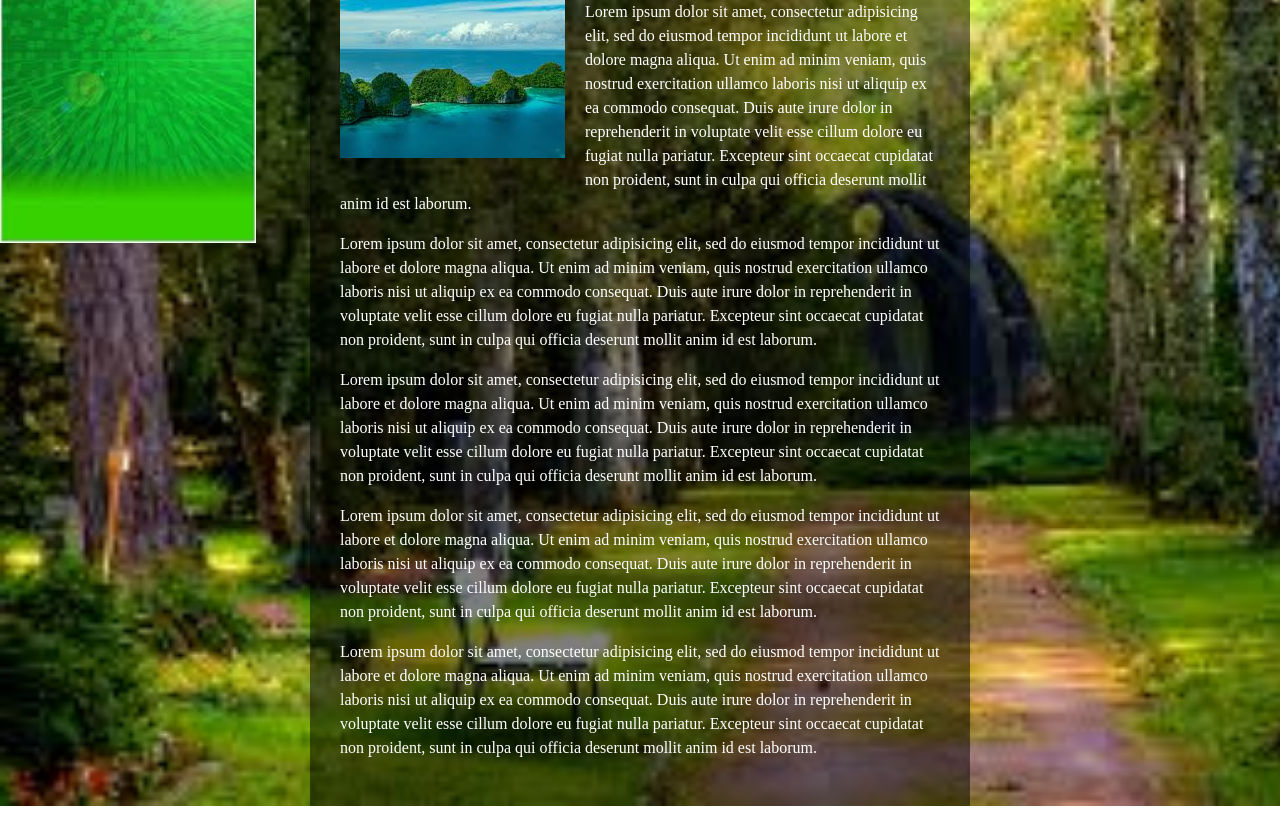
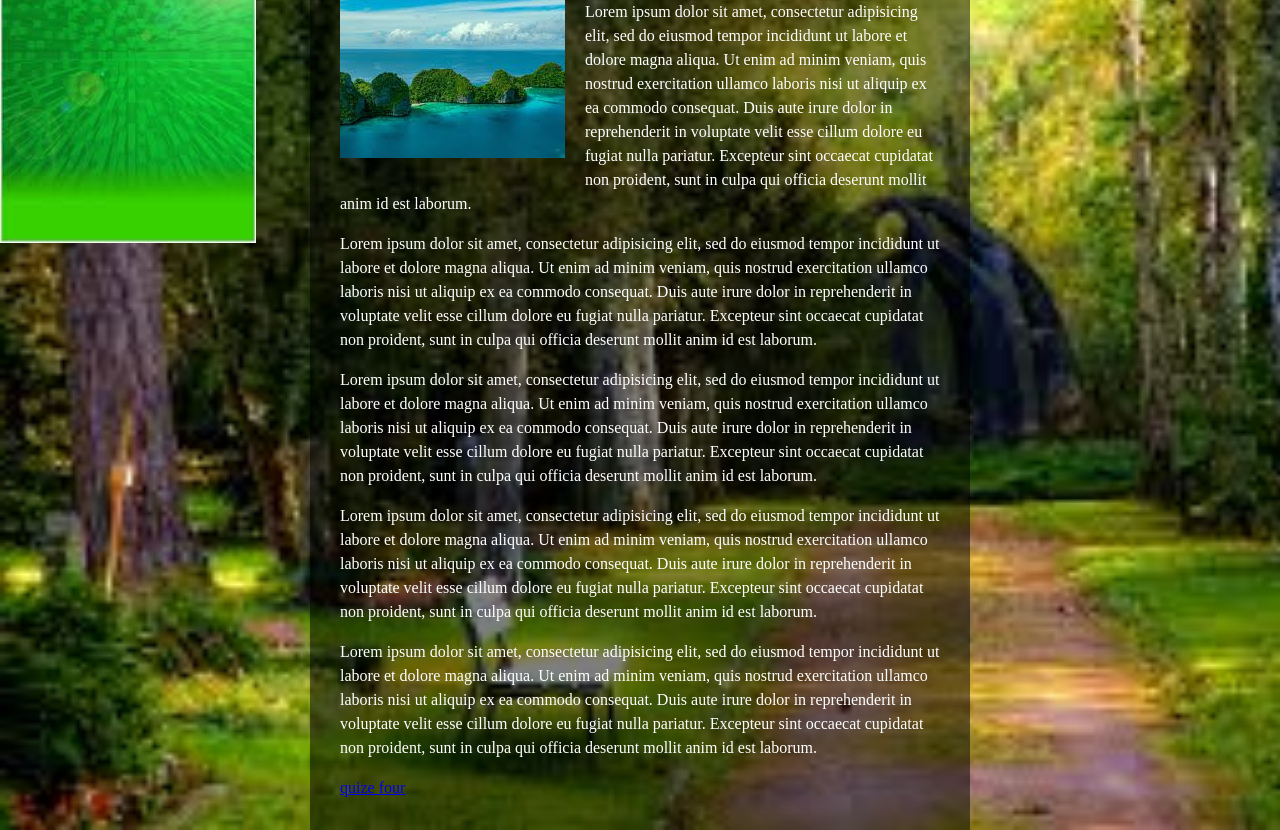
Before and after one commit to carolynemwende/quize-five, a plain HTML site: page index.html in a window 1280 px wide. Shown: the part 97-927 px from the top of the page. Before the commit the page ends 903 px from the top, so only its background shows below. Drawn offline with Linux system fonts and the light colour scheme.

Commit message:
personal web

```diff
--- a/index.html
+++ b/index.html
@@ -53,7 +53,10 @@
 	cillum dolore eu fugiat nulla pariatur. Excepteur sint occaecat cupidatat non
 	proident, sunt in culpa qui officia deserunt mollit anim id est laborum.</p>
 
+	<a href="file:///C:/Users/student/Desktop/CAROL.FRONTEND/quize.four/index.html">quize four</a>
+
 </div>
+
 
 
 
```
